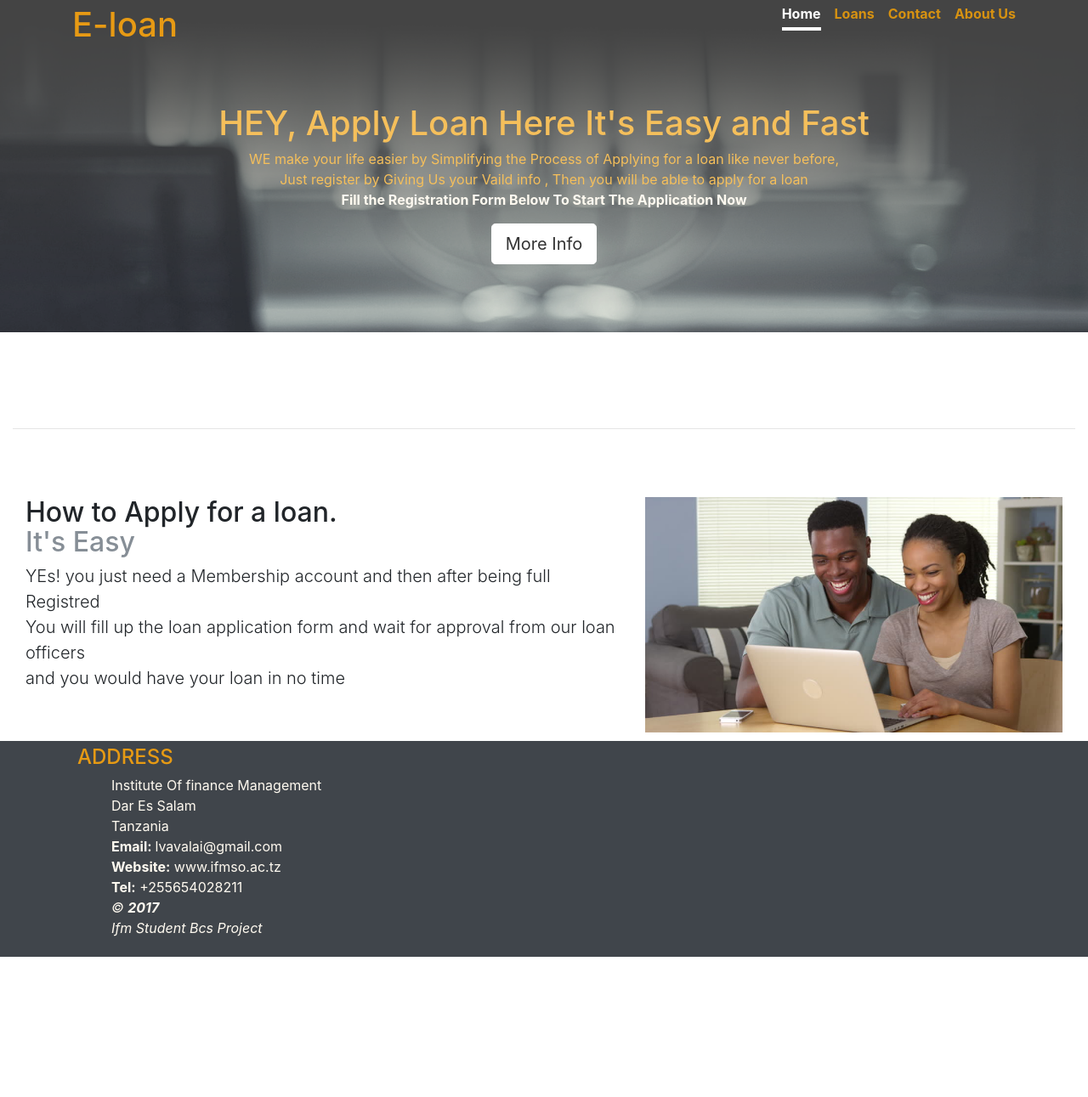
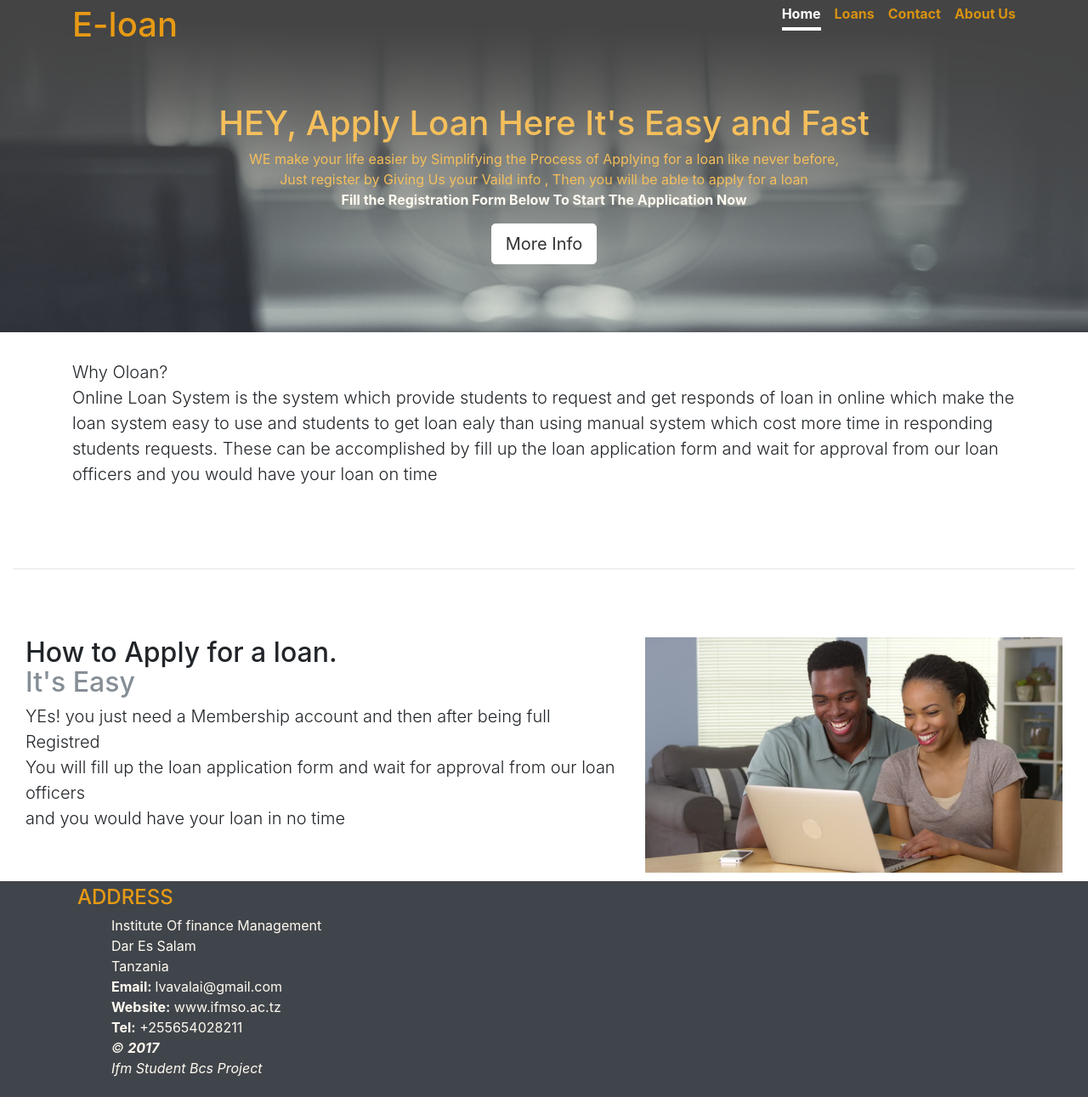
Before and after one commit to lamynn255/Oloan_project, a PHP site: page /aboutus.php in a window 1280 px wide. Shown: the whole page at 85% size. Before the commit the page ends 1126 px from the top, so only its background shows below. Run offline with PHP 8.4, Linux system fonts and the light colour scheme.

Commit message:
i create one paragraph in about us

```diff
--- a/aboutus.php
+++ b/aboutus.php
@@ -7,22 +7,30 @@
     <!--Header-->
   <?php require_once 'templates/heading.php';?>
 <!--here a registration form starts-->
+<section class="container-fluid">
 <div class="container">
-        <div class="row" id="relative">
-            <div class="col-md-7">
+        <div class="row" id="absolute">
+            <div class="col-md-12">
+
+              <p class="lead">Why Oloan?<br>Online Loan System is the system which provide students to request and get responds of loan in online which make the loan system easy to use and students to get loan ealy than using manual system which cost more time in responding students requests.
+              These can be accomplished by fill up the loan application form and wait for approval
+        from our loan officers and you would have your loan on time</p>
+            </div><!-- ends col-6-->
+        </div>
+
+
 
     <script type="text/javascript">
       document.getElementById("field_terms").setCustomValidity("Please indicate that you accept the Terms and Conditions");
     </script>
-            </div><!-- ends col-6 -->
 
-                    </body>
-                    </html>
 
-                </div>
+ </body>
+</html>
 
-        </div>
-    </div>
+
+
+  </div>
 </section>
 <section class="container-fluid">
 <hr class="featurette-divider">
```
